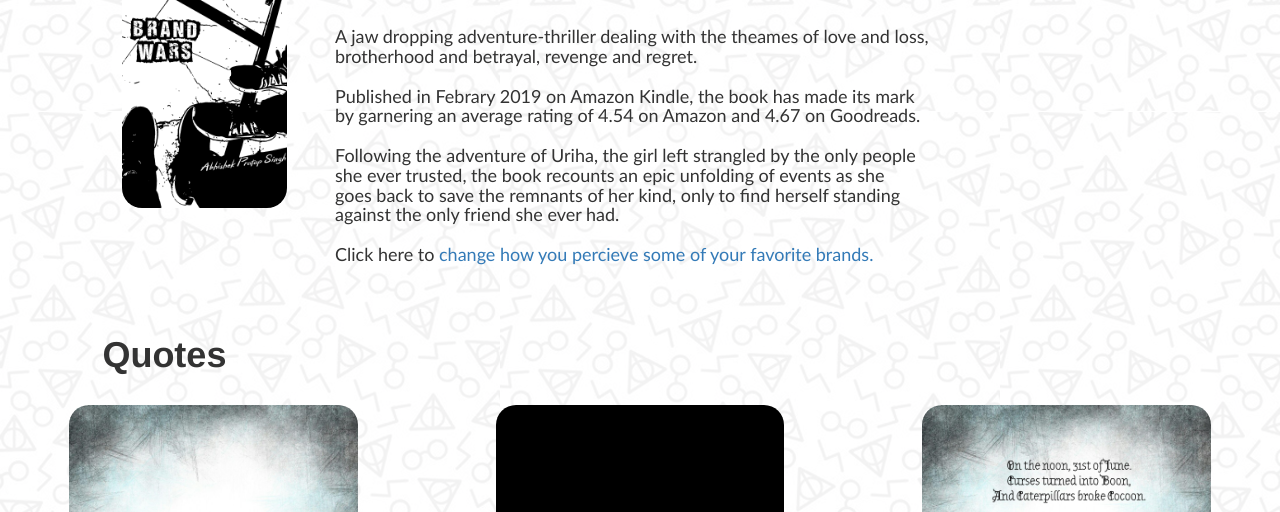
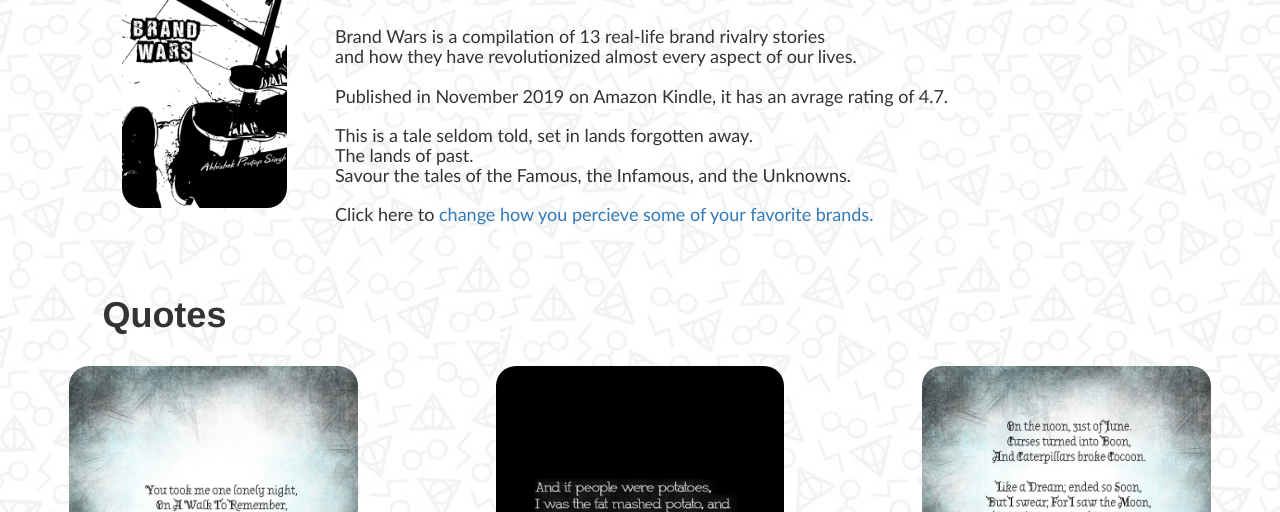
Before and after one commit to Prime-5/Prime-5.github.io, a plain HTML site: page writing.html in a window 1280 px wide. Shown: the part 588-1100 px from the top of the page. Drawn offline with nearby package versions, Linux system fonts and the light colour scheme.

Commit message:
BW description

```diff
--- a/writing.html
+++ b/writing.html
@@ -56,9 +56,10 @@
       <h3>Rivalries that changed the world</h3>
       <br><br>
       <h4>
-        A jaw dropping adventure-thriller dealing with the theames of love and loss,<br> brotherhood and betrayal, revenge and regret.<br><br>
-        Published in Febrary 2019 on Amazon Kindle, the book has made its mark <br>by garnering an average rating of 4.54 on Amazon and 4.67 on Goodreads.<br><br>
-        Following the adventure of Uriha, the girl left strangled by the only people <br>she ever trusted, the book recounts an epic unfolding of events as she<br> goes back to save the remnants of her kind, only to find herself standing <br>against the only friend she ever had.
+        Brand Wars is a compilation of 13 real-life brand rivalry stories <br> and how they have revolutionized almost every aspect of our lives.<br><br>
+        Published in November 2019 on Amazon Kindle, it has an avrage rating of 4.7.<br><br>
+        This is a tale seldom told, set in lands forgotten away.<br> The lands of past.<br>
+        Savour the tales of the Famous, the Infamous, and the Unknowns.
         <br><br>
         Click here to <a href="https://www.amazon.in/dp/B081N7GHL1" target="_blank">change how you percieve some of your favorite brands.</a>
       </h4>
```
